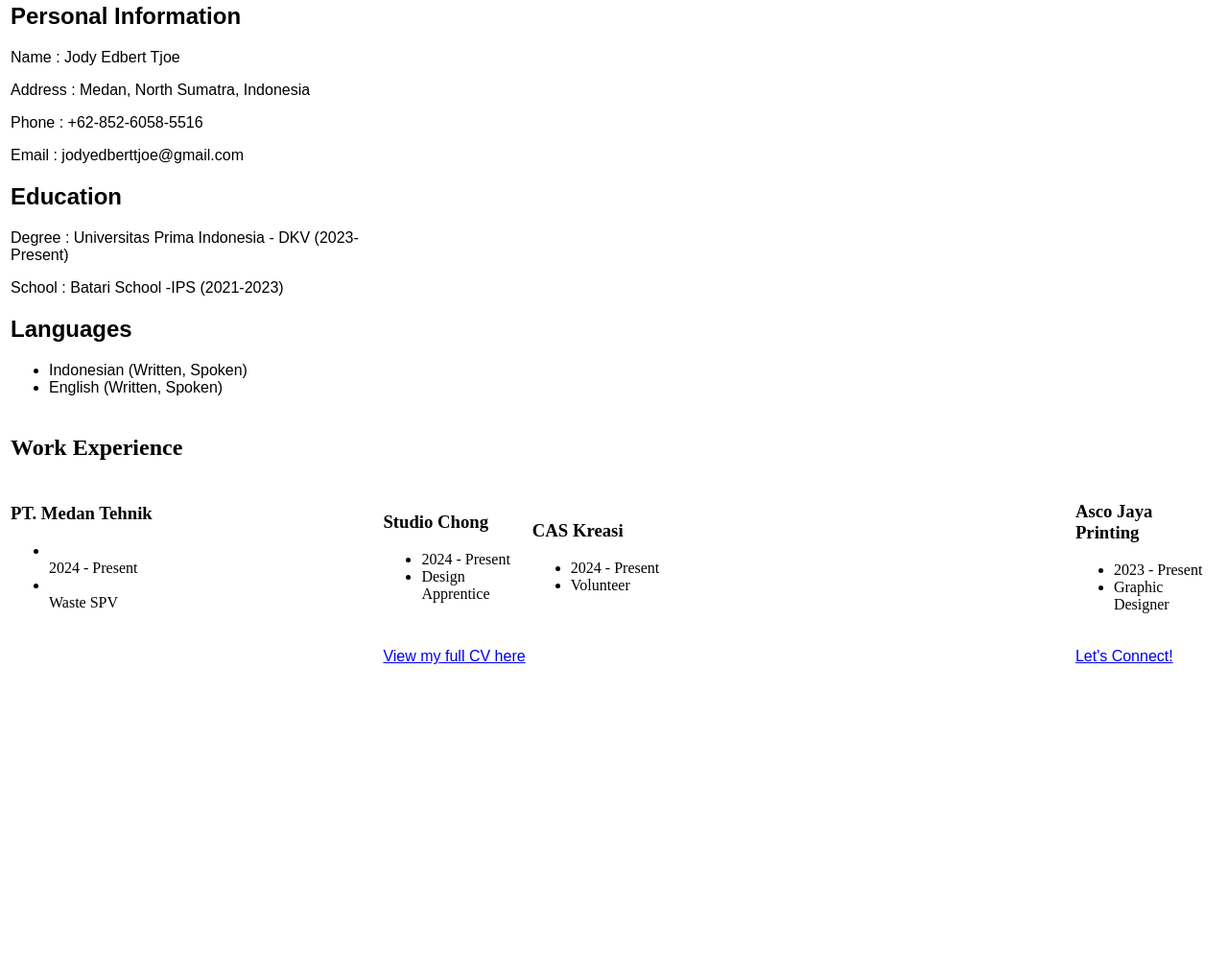
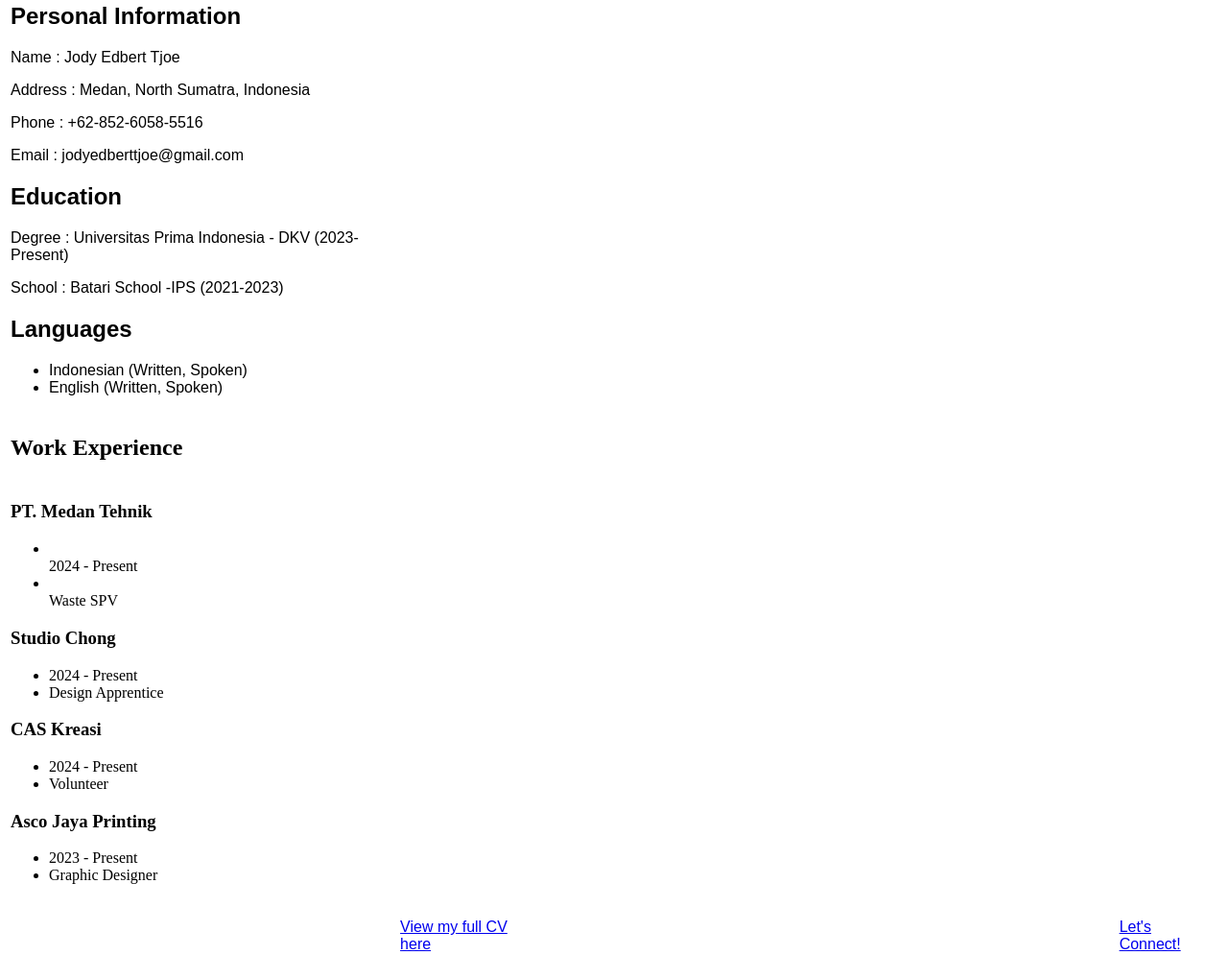
Before and after one commit to JodyEdbert/JodyEdbert.github.io, a plain HTML site: page index.html in a window 1280 px wide. Shown: the part 338-1358 px from the top of the page at 96% size. Before the commit the page ends 1058 px from the top, so only its background shows below. Drawn offline with Linux system fonts and the light colour scheme.

Commit message:
Update index.html

```diff
--- a/index.html
+++ b/index.html
@@ -47,9 +47,9 @@
       </td></tr>
 
 <tr>     <td>   <h2>Work Experience</h2></td>
-  <tr>
+  <tr><td>
 
-    <td>
+
         <div>
           <h3>PT. Medan Tehnik</h3>
           <ul>
@@ -57,33 +57,33 @@
             <li></li>Waste SPV</li>
           </ul>
         </div>
-    </td>
-    <td>
+
+
           <div>
           <h3>Studio Chong</h3>
           <ul>
             <li>2024 - Present</li>
             <li>Design Apprentice</li>
           </ul>
-        </div></td>
+        </div>
 
-    <td>
+
           <div>
           <h3>CAS Kreasi</h3>
           <ul>
             <li>2024 - Present</li>
             <li>Volunteer</li>
           </ul>
-        </div></td>
+        </div>
 
-      <td>
+
           <div>
           <h3>Asco Jaya Printing</h3>
           <ul>
             <li>2023 - Present</li>
             <li>Graphic Designer</li>
           </ul>
-        </div></td>
+        </div>
 
       </div>
     </div>
```
